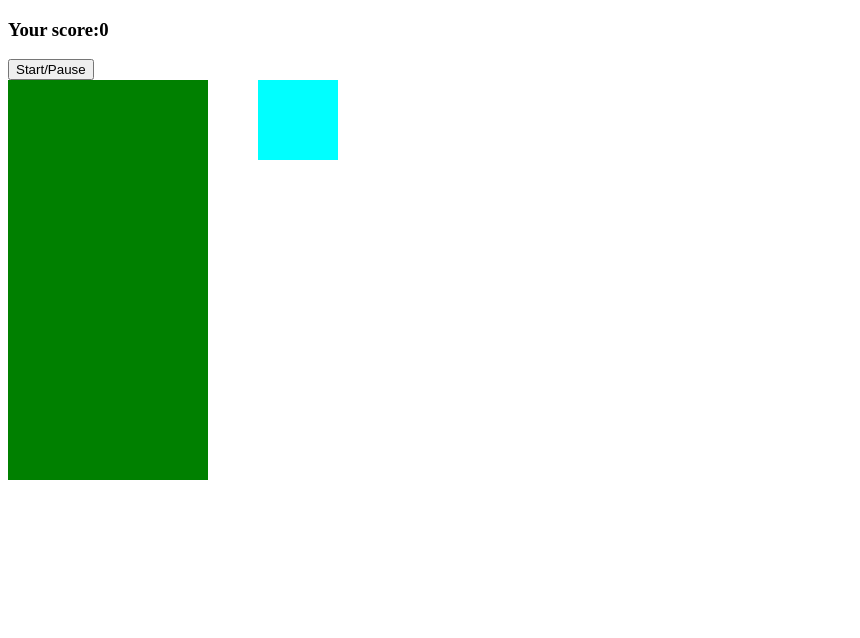
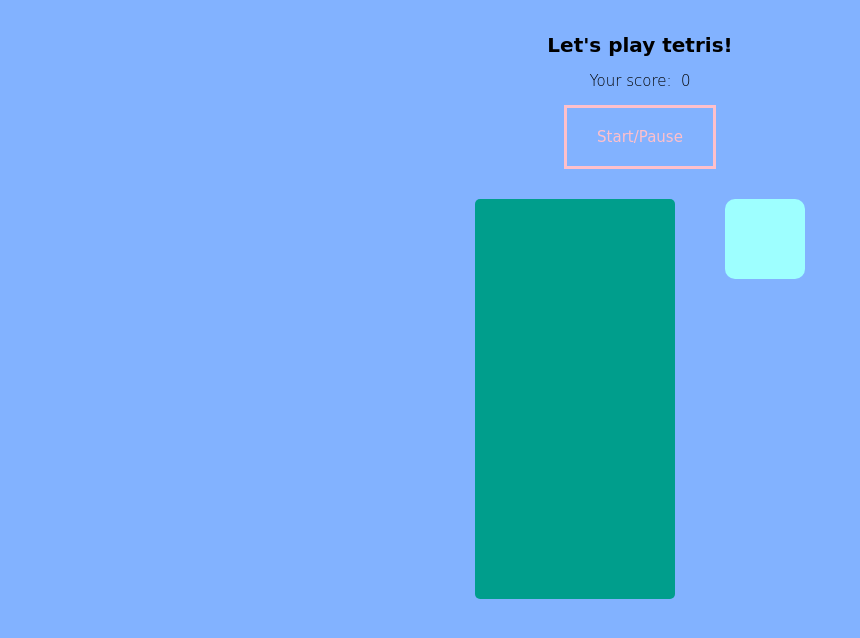
Before and after one commit to Fiona-Mitchell/Tetris-game-JS, a plain HTML site: page index.html in a window 1280 px wide. Shown: the whole page, without its empty margins (0-860 px from the left). Drawn offline with Linux system fonts and the light colour scheme; a web font is replaced by a local one.

Commit message:
Csss styles added!

```diff
--- a/app.js
+++ b/app.js
@@ -7,6 +7,13 @@ document.addEventListener('DOMContentLoaded', () => {
   let nextRandom = 0
   let timerId
   let score = 0
+  const colors = [
+  '#ffffff',
+  '#ff1053',
+  '#f9a620',
+  '#DF99F0',
+  '#B191FF'
+]
 
   //shapes of the tetrominoes
   const lTetrimino = [
@@ -58,12 +65,14 @@ document.addEventListener('DOMContentLoaded', () => {
 function draw() {
   current.forEach(index => {
     squares[currentPosition + index].classList.add('tetrimino')
+    squares [currentPosition + index].style.backgroundColor = colors[random]
   })
 }
 
 function undraw() {
   current.forEach(index => {
     squares[currentPosition + index].classList.remove('tetrimino')
+    squares[currentPosition + index].style.backgroundColor = ''
   })
 }
 
@@ -105,6 +114,7 @@ function freeze() {
     draw()
     displayShape()
     addScore()
+    gameOver()
   }
 }
 
@@ -163,9 +173,11 @@ const upNextTetriminoes = [
 function displayShape() {
   displaySquares.forEach(square => {
     square.classList.remove('tetrimino')
+    square.style.backgroundColor = ''
   })
   upNextTetriminoes[nextRandom].forEach( index => {
     displaySquares[displayIndex + index].classList.add('tetrimino')
+    displaySquares[displayIndex + index].style.backgroundColor = colors[nextRandom]
   })
 }
 
@@ -205,4 +217,13 @@ function addScore() {
    }
  }
 
+
+ //game over
+ function gameOver() {
+   if(current.some(index => squares[currentPosition + index].classList.contains('taken'))) {
+     scoreDisplay.innerHTML = 'end'
+     clearInterval(timerId)
+   }
+ }
+
 })
--- a/index.html
+++ b/index.html
@@ -4,12 +4,14 @@
     <meta charset="utf-8">
     <script src="app.js" charset="utf-8"></script>
     <link rel="stylesheet" href="style.css">
+    <link href="https://fonts.googleapis.com/css2?family=MuseoModerno:wght@300;600&display=swap" rel="stylesheet">
     </script>
     <title>Let's play tetris!</title>
   </head>
   <body>
+    <h1>Let's play tetris!</h1>
 
-    <h3>Your score:<span id="score">0</span></h3>
+    <h3>Your score:<span id="score">&nbsp 0</span></h3>
     <button id="start-button">Start/Pause</button>
 
     <div class="container">
--- a/style.css
+++ b/style.css
@@ -1,5 +1,38 @@
+html{
+  font-family: MuseoModerno, cursive;
+  text-align: center;
+  background-color: #82b2ff;
+  transition: all 0.5s;
+}
+
+h1{
+  padding-top: 20px;
+  font-weight: 600;
+  font-size: 20px;
+}
+
+h3{
+  font-weight: 300;
+  font-size: 15px;
+}
+
+
+button{
+  font-family: MuseoModerno, cursive;
+  font-size: 15px;
+  color: pink;
+  background-color: #82b2ff;
+  border: 3px solid pink;
+  padding: 20px 30px;
+  transition: all 0.5s;
+  position: relative;
+}
+
 .container{
   display: flex;
+  margin: 30px auto;
+  justify-content: center;
+  border-radius: 5px;
 }
 
 .grid{
@@ -7,16 +40,18 @@
   height: 400px;
   display: flex;
   flex-wrap: wrap;
-  background-color: green;
+  background-color: #009e8c;
+  border-radius: 5px;
 }
 
 .grid div{
   height: 20px;
   width: 20px;
+  border-radius: 5px;
 }
 
 .tetrimino {
-  background-color: yellow;
+  border-radius: 3px;
 }
 
 
@@ -25,8 +60,9 @@
   height: 80px;
   display: flex;
   flex-wrap: wrap;
-  background-color: aqua;
+  background-color: #9effff;
   margin-left: 50px;
+  border-radius: 10px;
 }
 
 .mini-grid div{
```
